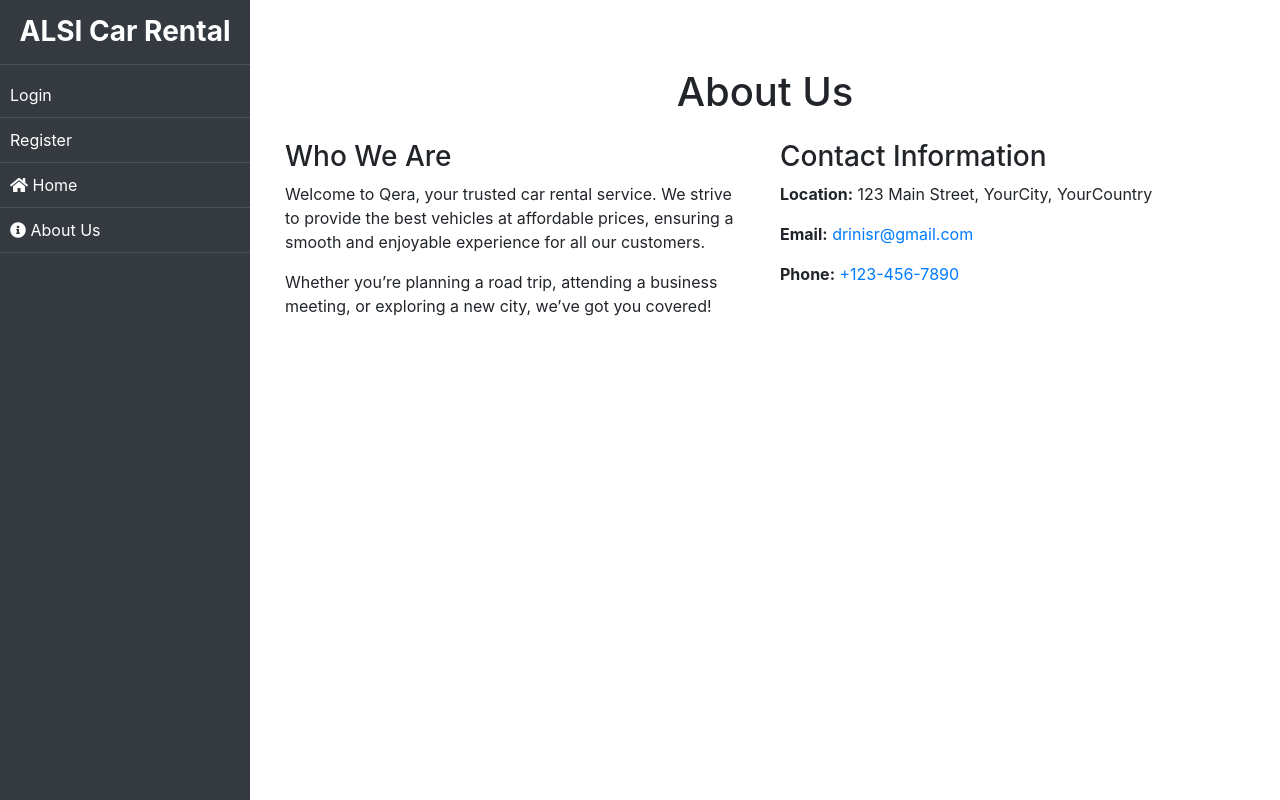
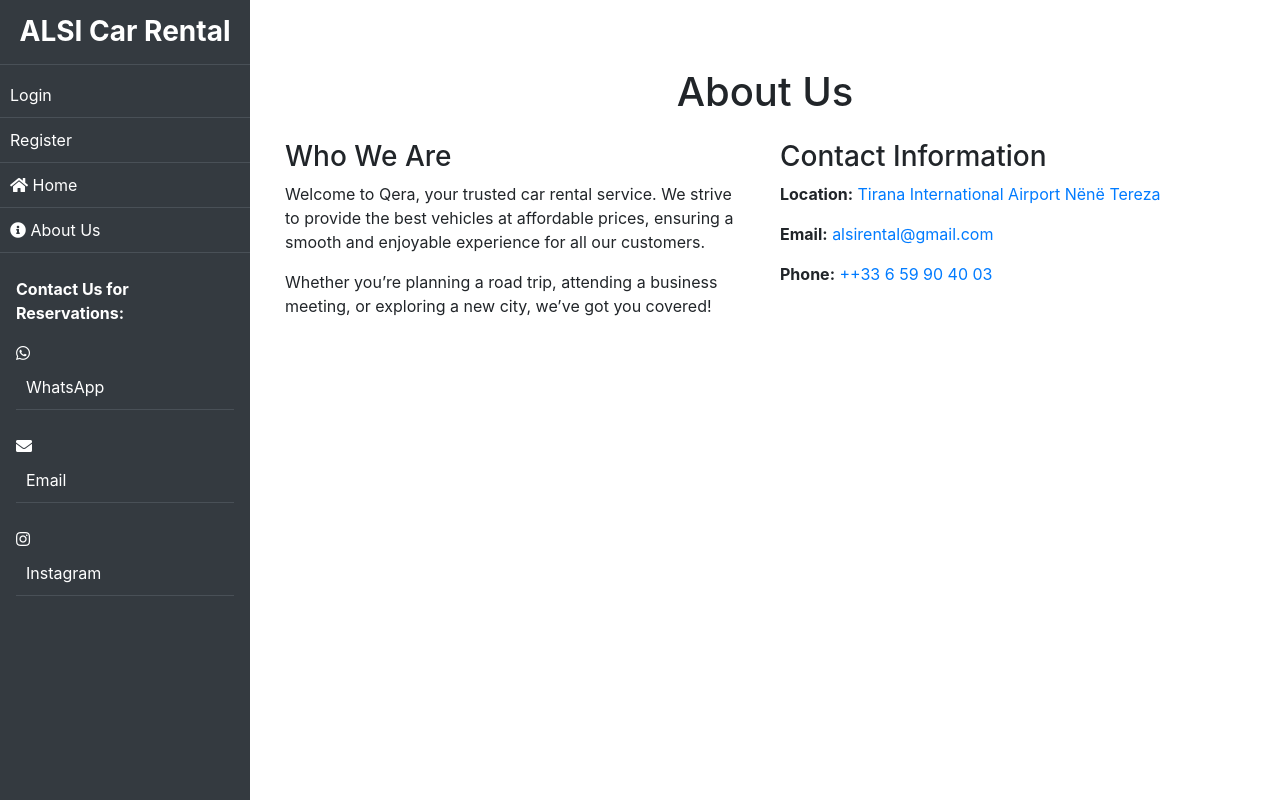
Before and after one commit to caci9/alsirental, a Django app: page /about_us/ in a window 1280 px wide. Run offline with Django 5.2, Linux system fonts and the light colour scheme; some libraries are stand-ins or nearby versions.

Commit message:
final stage

```diff
--- a/qera/templates/qera/about_us.html
+++ b/qera/templates/qera/about_us.html
@@ -12,9 +12,11 @@
         </div>
         <div class="col-md-6">
             <h3>Contact Information</h3>
-            <p><strong>Location:</strong> 123 Main Street, YourCity, YourCountry</p>
-            <p><strong>Email:</strong> <a href="mailto:contact@qera.com">drinisr@gmail.com</a></p>
-            <p><strong>Phone:</strong> <a href="tel:+1234567890">+123-456-7890</a></p>
+            <p><strong>Location:</strong> <a href="https://www.google.com/maps/place/Tirana+International+Airport+N%C3%ABn%C3%AB+Tereza" target="_blank">
+                Tirana International Airport Nënë Tereza
+            </a>
+            <p><strong>Email:</strong> <a href="mailto:contact@qera.com">alsirental@gmail.com</a></p>
+            <p><strong>Phone:</strong> <a href="tel:+33 6 59 90 40 03">++33 6 59 90 40 03</a></p>
         </div>
     </div>
 
--- a/qera/templates/qera/base.html
+++ b/qera/templates/qera/base.html
@@ -136,7 +136,20 @@
             <a href="{% url 'qera:about_us' %}"><i class="fas fa-info-circle"></i> About Us</a>
         </li>
     </ul>
+
+    <!-- Contact Information -->
+    <div class="mt-4 px-3">
+        <p><strong>Contact Us for Reservations:</strong></p>
+        <p>
+            <i class="fab fa-whatsapp"></i> <a href="https://wa.me/33659904003" target="_blank" style="color: white; text-decoration: none;">WhatsApp</a><br>
+
+            <i class="fas fa-envelope"></i> <a href="mailto:alsirental@gmail.com" style="color: white; text-decoration: none;">Email</a><br>
+
+            <i class="fab fa-instagram"></i> <a href="https://www.instagram.com/alsi_car_rental?utm_source=ig_web_button_share_sheet&igsh=ZDNlZDc0MzIxNw==" target="_blank" style="color: white; text-decoration: none;">Instagram</a>
+        </p>
     </div>
+</div>
+
 
 
     <!-- Main Content -->
--- a/qera/views.py
+++ b/qera/views.py
@@ -18,6 +18,7 @@ from django.db.models import Q
 from .models import Car, Reservation
 from .utils import send_payment_email
 from django.utils.dateparse import parse_datetime
+from django.core.exceptions import ObjectDoesNotExist
 
 # Create your views here.
 
@@ -139,27 +140,36 @@ def calculate_total_cost(request):
 
 @login_required(login_url='signup')
 def success(request):
-    reservation = Reservation.objects.filter().last()
+    try:
+        # Fetch the last reservation made by the current user
+        reservation = Reservation.objects.filter(user=request.user).last()
 
-    if reservation and not reservation.email_sent:
-        # Send email to user
-        user_email = request.user.email
-        username = request.user.get_full_name() or request.user.username
-        amount = reservation.total_cost
+        if reservation:
+            if not reservation.email_sent:
+                # Get user details
+                user_email = request.user.email
+                username = request.user.get_full_name() or request.user.username
+                amount = reservation.total_cost
 
-        email_sent = send_payment_email(user_email, username, amount, reservation.id, reservation.car)
+                # Try to send the email
+                email_sent = send_payment_email(user_email, username, amount, reservation.id, reservation.car)
 
-        if email_sent:
-            # Mark the email as sent
-            reservation.email_sent = True
-            reservation.save()
-            print(f"Email successfully sent to {user_email}")
+                if email_sent:
+                    # Mark email as sent
+                    reservation.email_sent = True
+                    reservation.save()
+                    messages.success(request, f"Payment confirmation email successfully sent to {user_email}.")
+                else:
+                    messages.error(request, "Failed to send payment confirmation email.")
+            else:
+                messages.info(request, "Email confirmation for this reservation has already been sent.")
         else:
-            print(f"Failed to send email to {user_email}")
-    else:
-        if reservation:
-            print("Email already sent for this reservation.")
+            messages.error(request, "No reservations found for this user.")
 
+    except ObjectDoesNotExist:
+        messages.error(request, "Reservation not found.")
+
+    # Render success page with reservation details
     return render(request, 'qera/success.html', {'reservation': reservation})
 
 
@@ -189,8 +199,11 @@ def create_checkout_session(request, reservation_id):
                 'quantity': 1,
             }],
             mode='payment',
-            success_url='https://alsirental.up.railway.app/success/',
+           # success_url='https://alsirental.up.railway.app/success/',
             cancel_url='https://alsirental.up.railway.app',
+            success_url='http://127.0.0.1:8000/success/',
+            #success_url='https://alsirental.up.railway.app/success/',
+
         )
 
         return JsonResponse({'sessionId': checkout_session.id})
--- a/rent/settings.py
+++ b/rent/settings.py
@@ -130,7 +130,7 @@ STRIPE_SECRET_KEY_TEST_MODE = config('STRIPE_SECRET_KEY_TEST_MODE')
 
 
 
-EMAIL_BACKEND = config('EMAIL_BACKEND', default='django.core.mail.backends.smtp.EmailBackend')
+EMAIL_BACKEND = 'django.core.mail.backends.console.EmailBackend'
 EMAIL_HOST = config('EMAIL_HOST', default='smtp.gmail.com')
 EMAIL_PORT = config('EMAIL_PORT', cast=int, default=587)
 EMAIL_USE_TLS = config('EMAIL_USE_TLS', cast=bool, default=True)
```
Also changed, not shown: qera/templates/qera/car_detail.html (+7 -6 lines), qera/utils.py (+17 -19 lines), db.sqlite3. Lines whose indentation alone changed are shown as unchanged.
